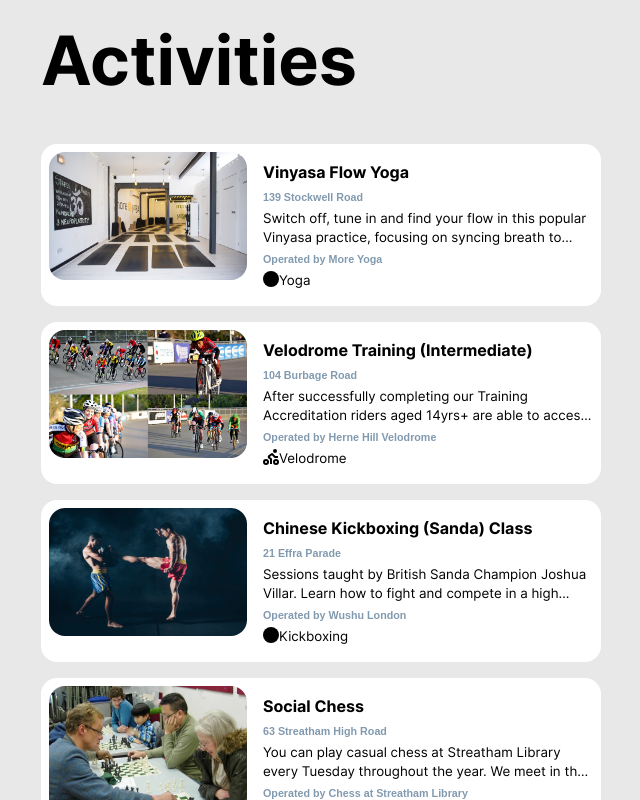
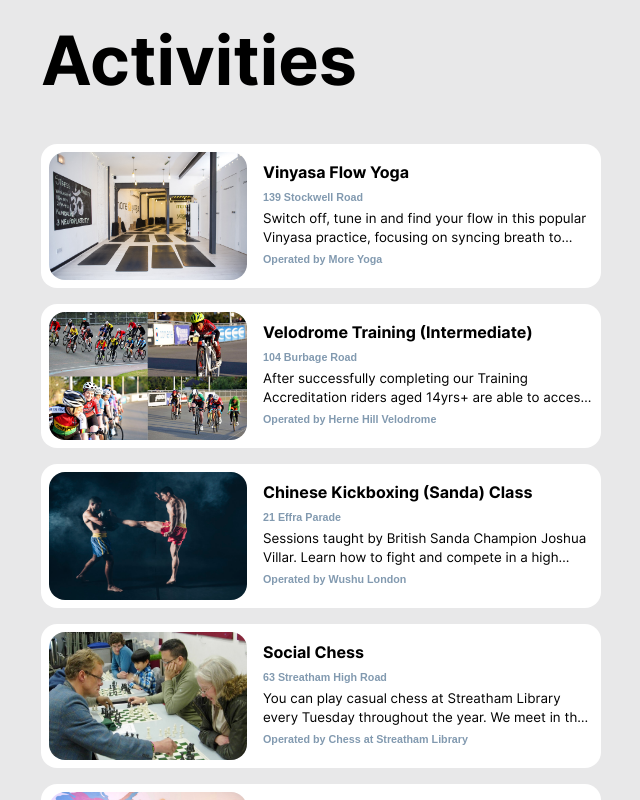
Before and after one commit to BlackMarlinSoftware/activityapp-frontend, a Next.js app: page / in a window 1280 px wide. Shown: the top 800 px of the page, without its empty margins (319-959 px from the left). Built offline with nearby package versions, Linux system fonts and the light colour scheme.

Commit message:
Remove trial category display

```diff
--- a/src/components/activityCard/index.tsx
+++ b/src/components/activityCard/index.tsx
@@ -20,16 +20,6 @@ const ActivityCard = ({ activity }: activityCardProps): JSX.Element => {
         <h6>{activity.location?.address}</h6>
         <p>{activity.description}</p>
         <h6>Operated by {activity.host?.name}</h6>
-
-        {activity.categories?.map(({ name }) => {
-          const CategoryIcon = name ? allCategoryIcons[name] : NoIcon;
-          return (
-            <div key={name} style={{ display: 'flex' }}>
-              <CategoryIcon />
-              <p>{name}</p>
-            </div>
-          );
-        })}
       </ContentContainer>
     </ActivityContainer>
   );
```
